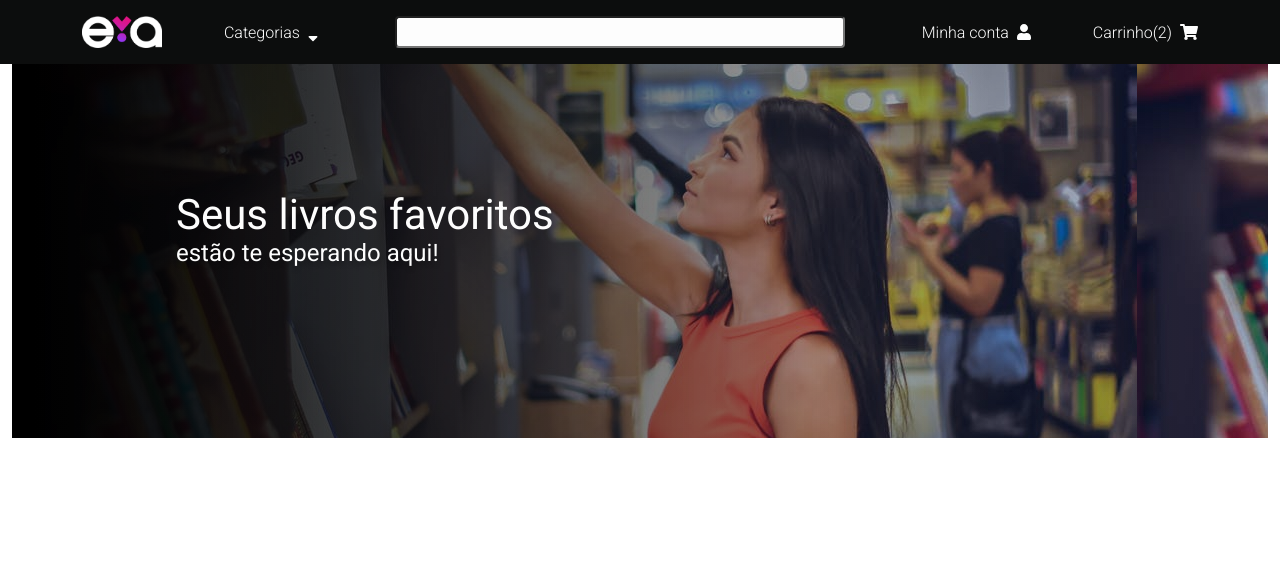
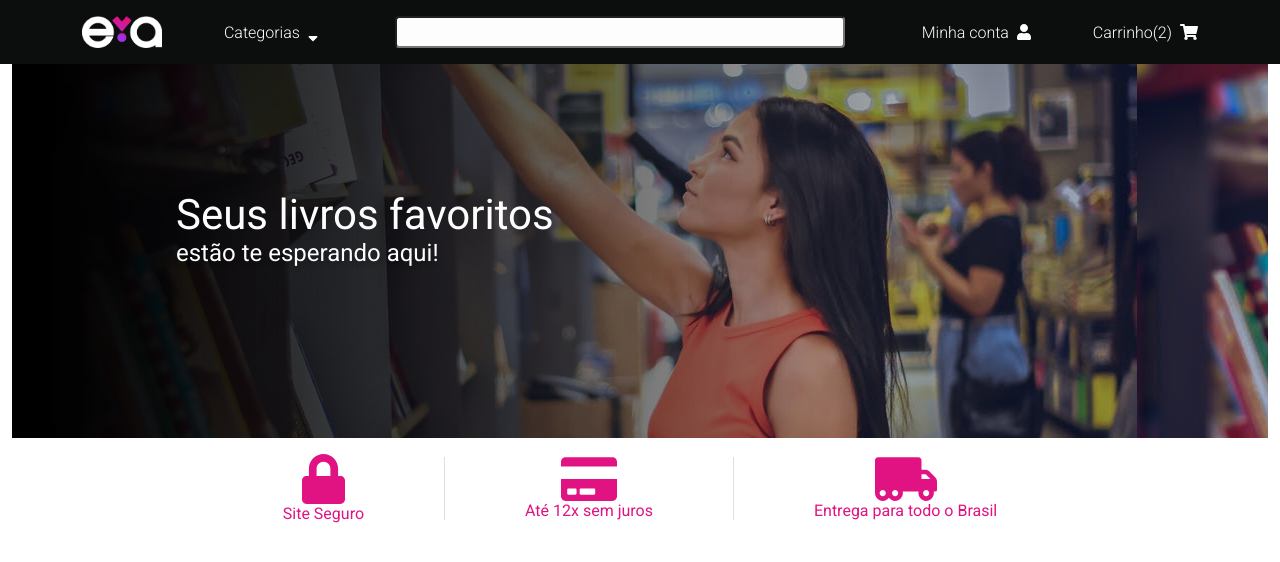
Before and after one commit to Achette/teste-eva, a React (Create React App) app: page / in a window 1280 px wide. Shown: the top 562 px of the page. Built offline with nearby package versions, Linux system fonts and the light colour scheme; no server answers.

Commit message:
Adding responsiveness

```diff
--- a/src/App.js
+++ b/src/App.js
@@ -24,8 +24,8 @@ function App() {
       <Navbar />
       <div className="body-areas">
         <Banner />
-        {/* <Sales />
-        <Categories />
+         <Sales />
+        {/*<Categories />
         <Carrosel title="Destaques" data={data} />
         <Carrosel title="Destaques em eletrônicos" data={data.filter(item => item.category === 'electronics')} />
         <Carrosel title="Destaques em jóias" data={data.filter(item => item.category === "jewelery")}/>
--- a/src/components/SaleCard/saleCard.css
+++ b/src/components/SaleCard/saleCard.css
@@ -5,12 +5,28 @@
   align-items: center;
   justify-content: center;
   text-align: center;
-  margin: 0 80px;
+  margin: 0 auto;
 }
 
 .sales-cards p {
   font-weight: 400;
-  font-size: 16px;
+  font-size: 14px;
   line-height: 19px;
   color: #e11383;
+  margin: 0;
 }
+
+@media(min-width: 576px) {
+  .sales-cards {
+    margin: 0 20px;
+  }
+}
+
+@media(min-width: 768px) {
+  .sales-cards {
+    margin: 0 80px;
+  }
+  .sales-cards p {
+    font-size: 16px;
+  }
+}
--- a/src/components/Sales/style.css
+++ b/src/components/Sales/style.css
@@ -1,22 +1,26 @@
 .sales-container {
     width: 100%;
-    height: 205px;
+    height: auto;
     display: flex;
-
     align-items: center;
     justify-content: center;
 }
 
 .sales-content {
-    width: 100%;
+    width: 100vw;
     display: flex;
     align-items: center;
-  /*   flex-wrap: wrap; */
-    flex-direction: column;
+    flex-wrap: nowrap;
+    flex-direction: row;
     justify-content: center;
+    align-items: center;
+    padding-top: 1rem;
 }
 
-.borders {
-    border-right: 1px solid #DADFEB;
-    border-left: 1px solid #DADFEB;
+@media(min-width: 576px) {
+    .borders {
+        border-right: 1px solid #DADFEB;
+        border-left: 1px solid #DADFEB;
+    }
+
 }
```
Also changed, not shown: src/components/Dropdown/Dropdown.jsx (deleted, +0 -18 lines).
